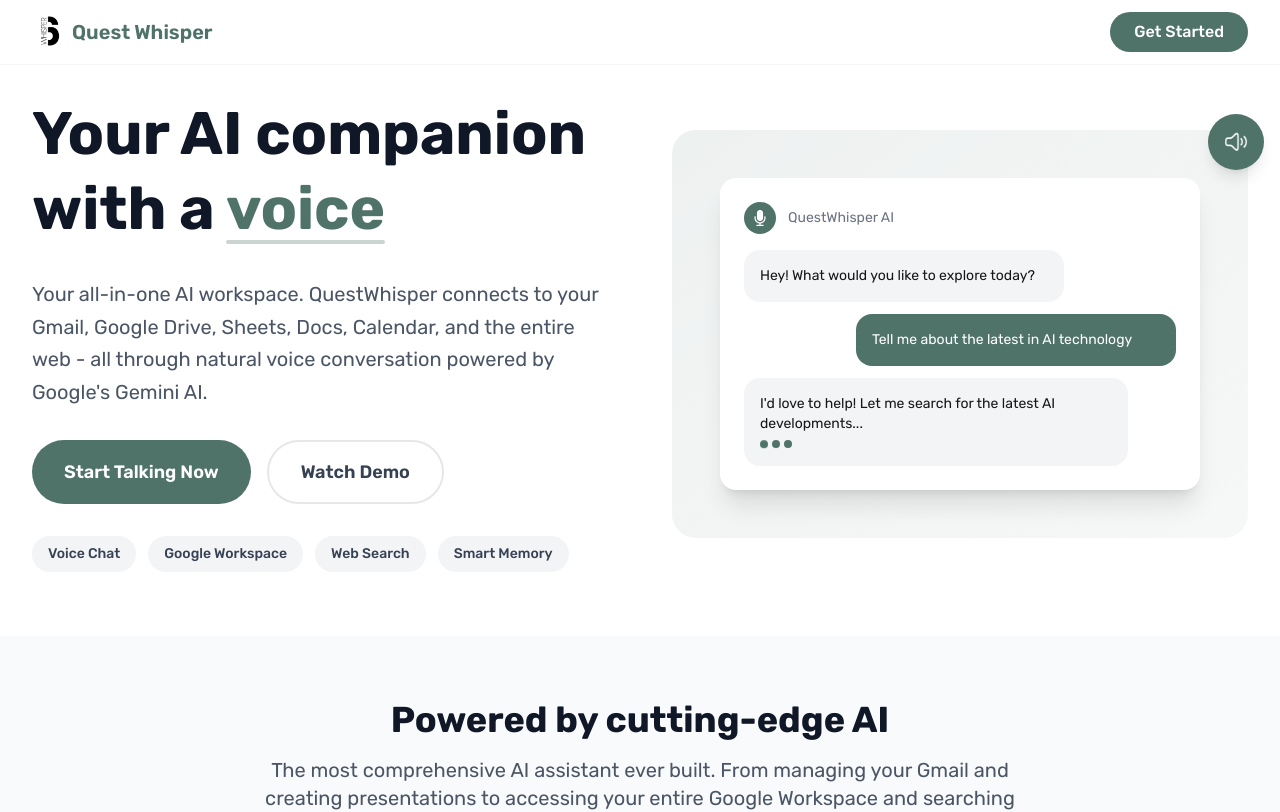
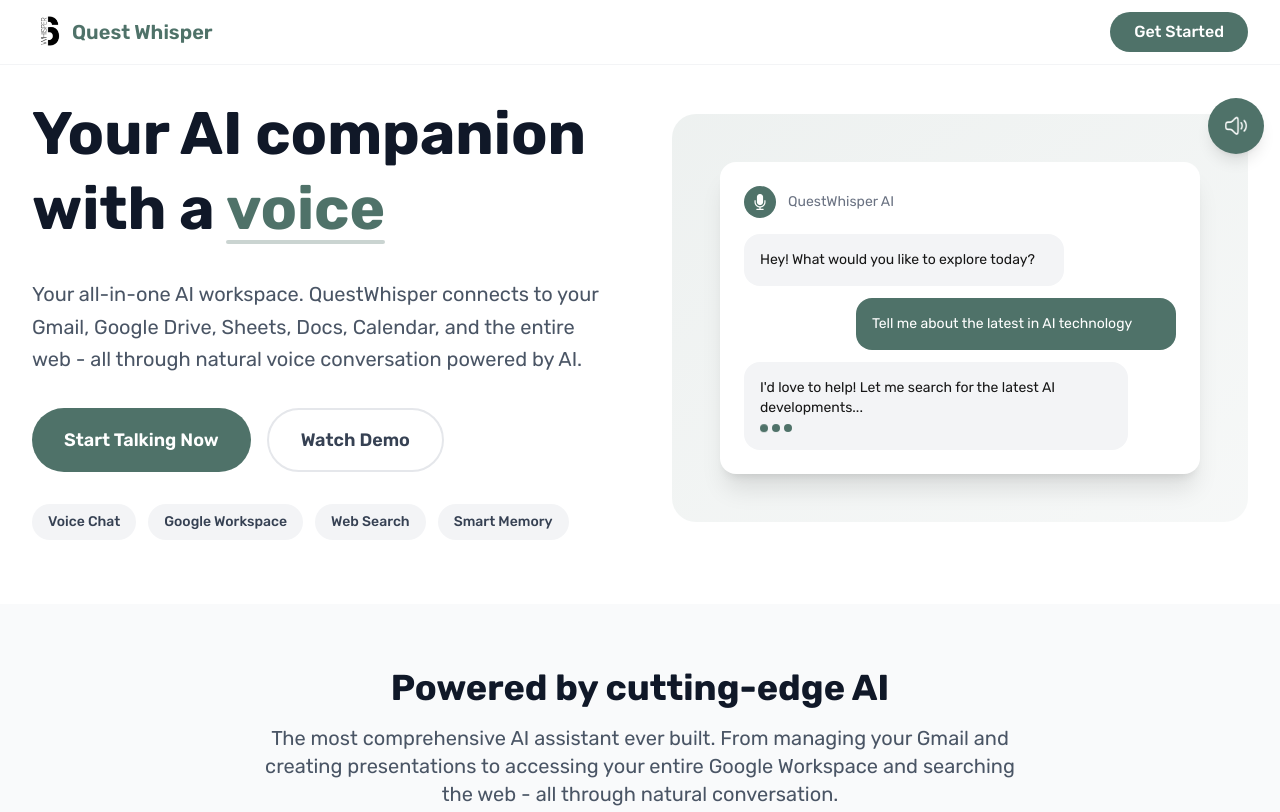
Before and after one commit to Quest-Whisper/quest, a Next.js app: page / in a window 1280 px wide. Shown: the top 812 px of the page. Built offline with nearby package versions, Linux system fonts and the light colour scheme; no server answers; what @heroui/system would draw is missing.

Commit message:
removed google ref from home page

```diff
--- a/src/app/page.js
+++ b/src/app/page.js
@@ -90,8 +90,7 @@
               >
                 Your all-in-one AI workspace. QuestWhisper connects to your
                 Gmail, Google Drive, Sheets, Docs, Calendar, and the entire web
-                - all through natural voice conversation powered by Google's
-                Gemini AI.
+                - all through natural voice conversation powered by AI.
               </motion.p>
 
               <motion.div
```
